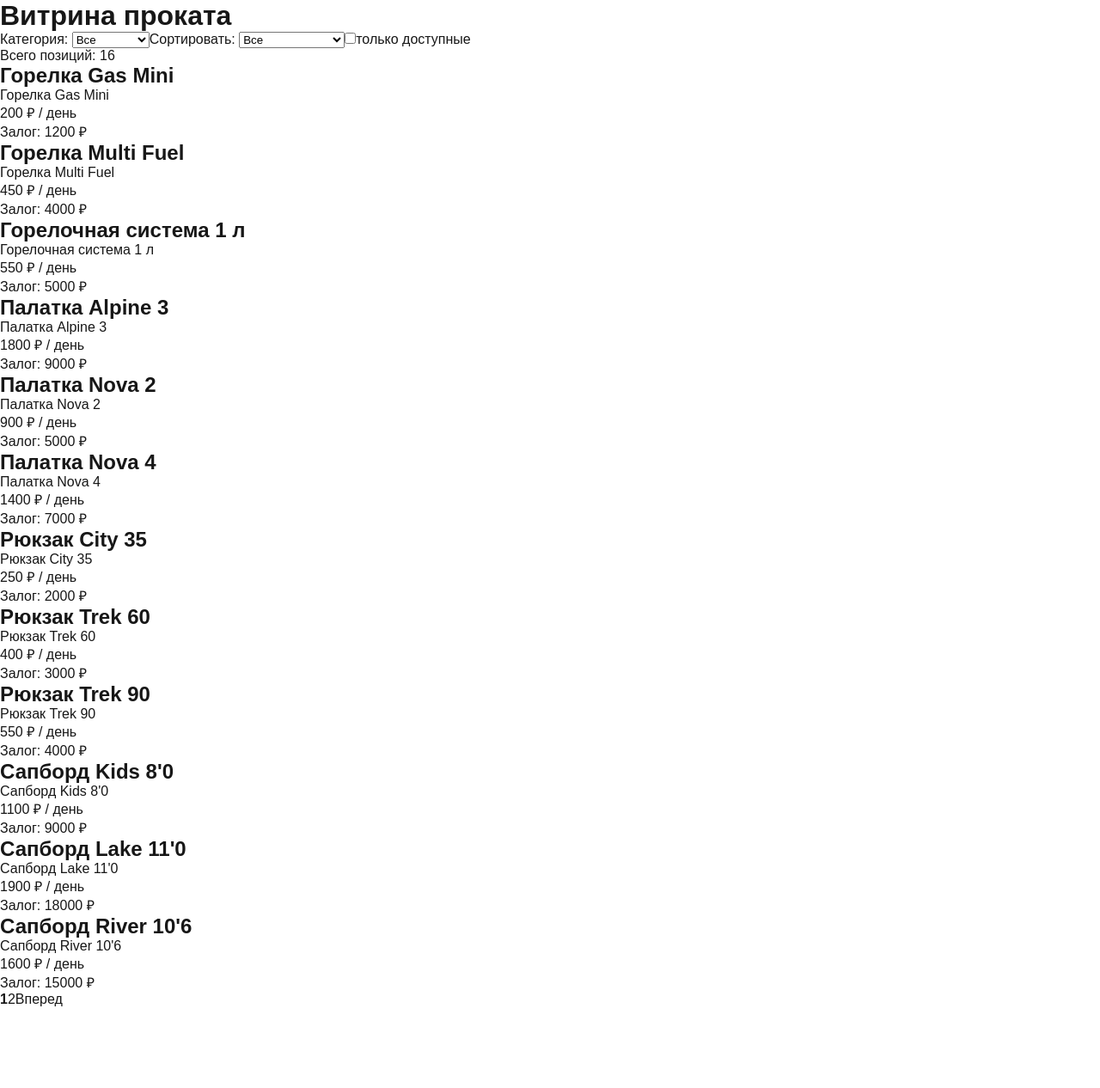
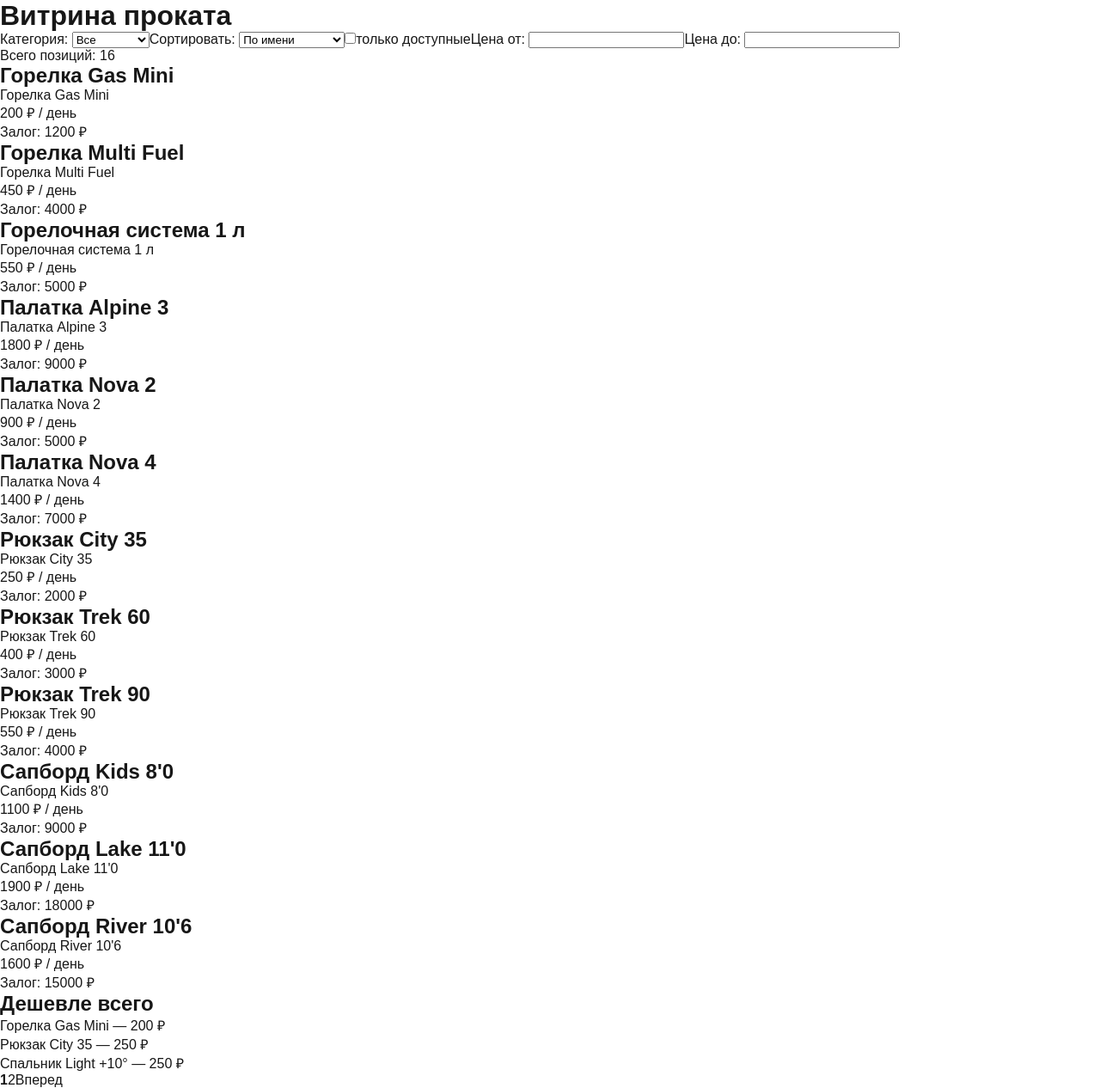
Before and after one commit to assaup/rental-booking-showcase, a Next.js app: page / in a window 1280 px wide. Shown: the whole page at 86% size. Before the commit the page ends 1172 px from the top, so only its background shows below. Built offline with nearby package versions, Linux system fonts and the light colour scheme.

Commit message:
бой каталога и изолированный сбой второстепенного блока

```diff
--- a/package.json
+++ b/package.json
@@ -12,6 +12,7 @@
     "next": "16.3.5",
     "react": "19.2.8",
     "react-dom": "19.2.8",
+    "react-error-boundary": "^6.1.5",
     "zod": "^4.6.5"
   },
   "devDependencies": {
--- a/src/app/_components/CatalogFilters.tsx
+++ b/src/app/_components/CatalogFilters.tsx
@@ -1,8 +1,10 @@
 "use client";
+import { useTransition } from "react";
 import { useSearchParams, usePathname, useRouter } from "next/navigation";
 import { CATEGORIES } from "@/server/mock/equipment";
 
 export function CatalogFilters() {
+  const [isPending, startTransition] = useTransition();
   const router = useRouter();
   const pathname = usePathname();
   const searchParams = useSearchParams();
@@ -18,11 +20,14 @@ export function CatalogFilters() {
 
     params.delete("page");
 
+    startTransition(() => {
       router.push(`${pathname}?${params}`);
+    });
   }
 
   return (
-    <div>
+    <div style={{ opacity: isPending ? 0.5 : 1 }}>
+      {isPending && <span>Обновляем…</span>}
       <label>
         Категория:{" "}
         <select
@@ -44,7 +49,6 @@ export function CatalogFilters() {
           value={searchParams.get("sort") ?? ""}
           onChange={(e) => setParam("sort", e.target.value)}
         >
-          <option value="">Все</option>
           <option value="name_asc">По имени</option>
           <option value="price_asc">По возрастанию</option>
           <option value="price_desc">По убыванию</option>
@@ -55,11 +59,30 @@ export function CatalogFilters() {
           type="checkbox"
           name="available"
           checked={searchParams.get("available") === "true"}
-        onChange={(e) => setParam("available", e.target.checked ? 'true' : '')}
+          onChange={(e) =>
+            setParam("available", e.target.checked ? "true" : "")
+          }
         />
         только доступные
       </label>
-
+      <label>
+        Цена от:{" "}
+        <input
+          type="number"
+          min={0}
+          defaultValue={searchParams.get("priceMin") ?? ""}
+          onBlur={(e) => setParam("priceMin", e.target.value)}
+        />
+      </label>
+      <label>
+        Цена до:{" "}
+        <input
+          type="number"
+          min={0}
+          defaultValue={searchParams.get("priceMax") ?? ""}
+          onBlur={(e) => setParam("priceMax", e.target.value)}
+        />
+      </label>
     </div>
   );
 }
--- /dev/null
+++ b/src/app/_components/Recommendations.tsx
@@ -0,0 +1,19 @@
+import { getEquipmentList } from "@/shared/api/equipment";
+
+export async function Recommendations() {
+  const query = new URLSearchParams({ sort: "price_asc", limit: "3"});
+  const data = await getEquipmentList(query);
+
+  return (
+    <aside>
+      <h2>Дешевле всего</h2>
+      <ul>
+        {data.items.map((item) => (
+          <li key={item.id}>
+            {item.name} — {item.pricePerDay} ₽
+          </li>
+        ))}
+      </ul>
+    </aside>
+  );
+}
--- /dev/null
+++ b/src/app/_components/SafeBlock.tsx
@@ -0,0 +1,20 @@
+"use client";
+
+import { Suspense, type ReactNode } from "react";
+import { ErrorBoundary } from "react-error-boundary";
+
+interface Props {
+  children: ReactNode;
+  /** что показать, пока грузится */
+  loading: ReactNode;
+  /** что показать, если сломалось */
+  fallback: ReactNode;
+}
+
+export function SafeBlock({ children, loading, fallback }: Props) {
+  return (
+    <ErrorBoundary fallback={fallback}>
+      <Suspense fallback={loading}>{children}</Suspense>
+    </ErrorBoundary>
+  );
+}
--- a/src/app/api/equipment/route.ts
+++ b/src/app/api/equipment/route.ts
@@ -53,6 +53,11 @@ export async function GET(request: Request) {
   const totalPages = Math.max(1, Math.ceil(total / limit));
   const start = (page - 1) * limit
   result = result.slice(start, start + limit)
+  if (searchParams.get("fail") === "1") {
+    return NextResponse.json({ message: "Временный сбой" }, { status: 503 });
+  }
+
+  await new Promise((resolve) => setTimeout(resolve , 1500))
 
   return NextResponse.json({
     items: result,
--- a/src/app/page.tsx
+++ b/src/app/page.tsx
@@ -7,6 +7,8 @@ import {
 import { CatalogFilters } from "./_components/CatalogFilters";
 import { CatalogPagination } from "./_components/CatalogPagination";
 import Link from "next/link";
+import { Recommendations } from "./_components/Recommendations";
+import { SafeBlock } from "./_components/SafeBlock";
 
 export default async function Home({
   searchParams,
@@ -34,6 +36,12 @@ export default async function Home({
       <CatalogFilters />
       <p>Всего позиций: {data.total}</p>
 
+      {items.length === 0 ? (
+        <div>
+          <p>По вашим фильтрам ничего не нашлось</p>
+          <Link href="/">Сбросить фильтры</Link>
+        </div>
+      ) : (
         <ul>
           {items.map((item) => (
             <li key={item.id}>
@@ -45,7 +53,13 @@ export default async function Home({
             </li>
           ))}
         </ul>
-
+      )}
+      <SafeBlock
+        loading={<p>Загружаем рекомендации…</p>}
+        fallback={<p>Рекомендации временно недоступны</p>}
+      >
+        <Recommendations />
+      </SafeBlock>
       <CatalogPagination
         page={data.page}
         totalPages={data.totalPages}
--- a/src/shared/api/params.ts
+++ b/src/shared/api/params.ts
@@ -10,6 +10,9 @@ export const CatalogParamsSchema = z.object({
   available: z.enum(["true", "false"]).optional(),
   from: z.string().regex(/^\d{4}-\d{2}-\d{2}$/).optional(),
   to: z.string().regex(/^\d{4}-\d{2}-\d{2}$/).optional(),
+  priceMin: z.coerce.number().min(0).optional(),
+  priceMax: z.coerce.number().min(0).optional(),
+  fail: z.enum(["1"]).optional(), // костыль - потом убрать
 });
 
 export type CatalogParams = z.infer<typeof CatalogParamsSchema>;
```
Also changed, not shown: src/app/error.tsx (added, +23 -0 lines), src/app/loading.tsx (added, +8 -0 lines), 1 other file (tests, documents, lock files or other folders). Lines whose indentation alone changed are shown as unchanged.
